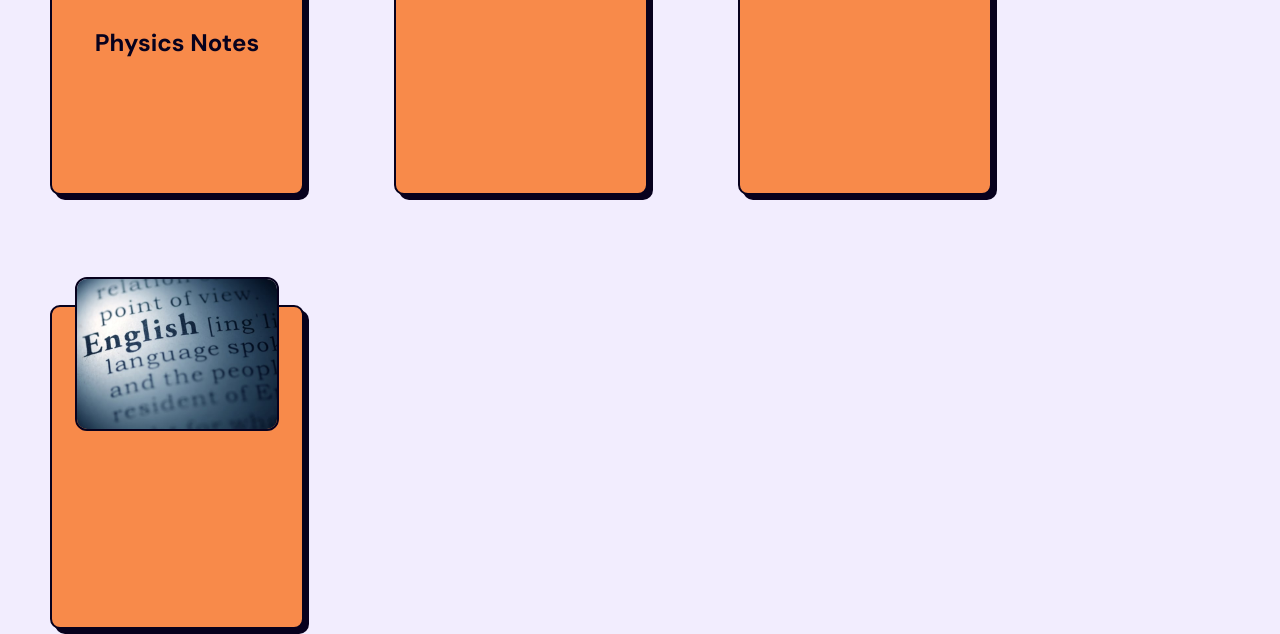
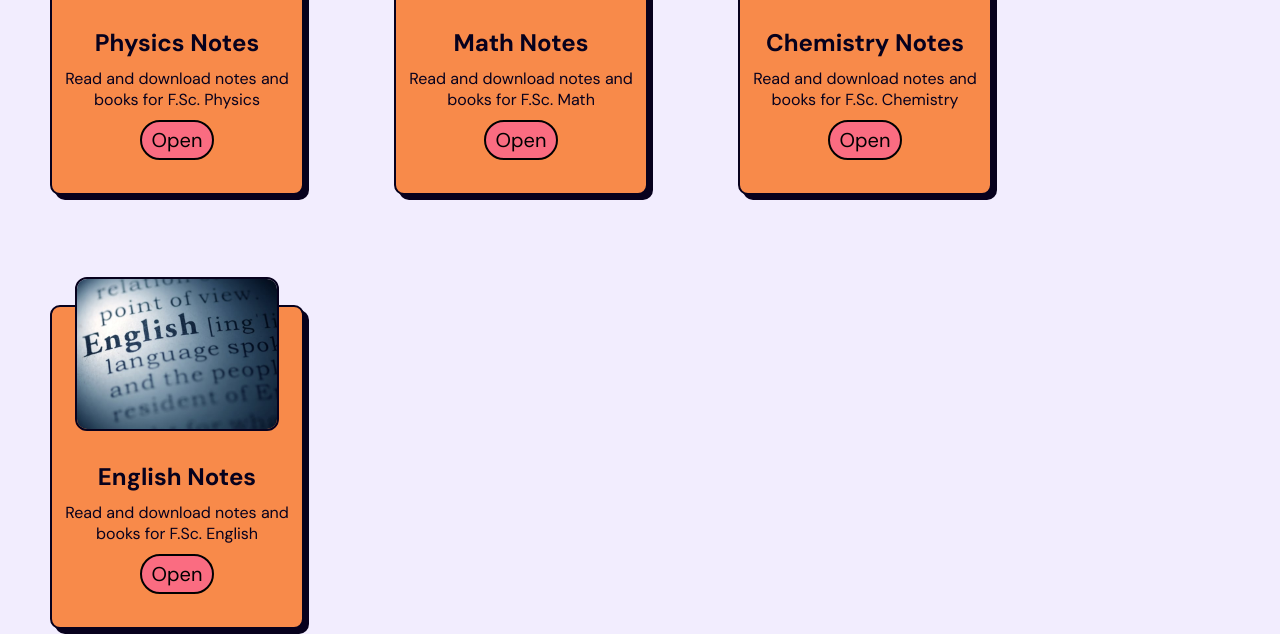
Before and after one commit to manlikearslan/opensourcefsc, a plain HTML site: page index.html in a window 1280 px wide. Shown: the part 450-1084 px from the top of the page. Drawn offline with Linux system fonts and the light colour scheme; a web font is replaced by a local one.

Commit message:
pages working
now the work in progress pages are working

```diff
--- a/index.html
+++ b/index.html
@@ -22,19 +22,29 @@
         <div class="card">
             <img src="img/physics.png" alt="physics" class="cardimg">
             <h2 class="cardTitle text-color">Physics Notes</h2>
-
-
+            <p class="cardPara text-color">Read and download notes and books for F.Sc. Physics</p>
+            <button class="cardButton" onclick="document.location='physics/workinprogress.html'">Open</button>
         </div>
         <div class="card">
             <img src="img/math.jpg" alt="math" class="cardimg">
+            <h2 class="cardTitle text-color">Math Notes</h2>
+            <p class="cardPara text-color">Read and download notes and books for F.Sc. Math</p>
+            <button class="cardButton" onclick="document.location='math/workinprogress.html'">Open</button>
         </div>
         <div class="card">
             <img src="img/chemistry.jpg" alt="chemistry" class="cardimg">
+            <h2 class="cardTitle text-color">Chemistry Notes</h2>
+            <p class="cardPara text-color">Read and download notes and books for F.Sc. Chemistry</p>
+            <button class="cardButton" onclick="document.location='chemistry/workinprogress.html'">Open</button>
         </div>
         <div class="card">
             <img src="img/english.jpg" alt="english" class="cardimg">
+            <h2 class="cardTitle text-color">English Notes</h2>
+            <p class="cardPara text-color">Read and download notes and books for F.Sc. English</p>
+            <button class="cardButton" onclick="document.location='english/workinprogress.html'">Open</button>
         </div>
 
     </div>
+    <footer></footer>
 </body>
 </html>
--- a/style.css
+++ b/style.css
@@ -6,10 +6,6 @@
     --primary: #5214f6;
     --secondary: #fa6c81;
     --accent: #f88a4a;
-
-
-
-
 }
 
 *{
@@ -107,3 +103,21 @@ body{
     text-align: center;
     font-family: "DM Sans", sans-serif;
 }
+.cardPara{
+    font-family: 'DM Sans', sans-serif;
+    text-align: center;
+    margin: 10px 0 10px 0;
+}
+
+.cardButton{
+    display: flex;
+    margin: auto;
+    padding: 5px 10px;
+    border-radius: 20px;
+    cursor: pointer;
+    font-size: 20px;
+    font-family: 'DM Sans',sans-serif;
+    background-color: var(--secondary);
+    border: 2px solid black;
+
+}
```
Also changed, not shown: chemistry/workinprogress.html (+1 -1 lines), english/workinprogress.html (+1 -1 lines), math/workinprogress.html (+1 -1 lines), physics/workinprogress.html (+1 -1 lines).
